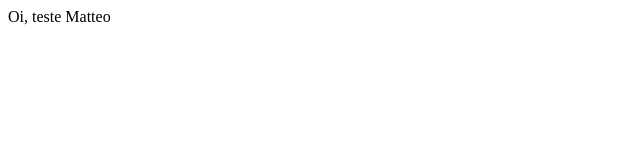
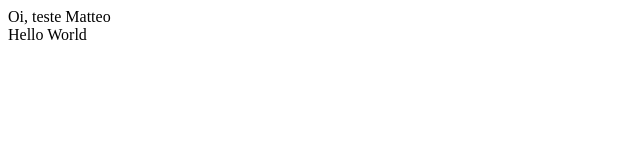
Before and after one commit to giustistarr/test, a plain HTML site: page index.html in a window 1280 px wide. Shown: the full height of the page, 0-640 px from the left. Drawn offline with Linux system fonts and the light colour scheme.

Commit message:
Update index.html

```diff
--- a/index.html
+++ b/index.html
@@ -1,5 +1,6 @@
 <html>
 <body>
-Oi, teste Matteo
+Oi, teste Matteo <br/>
+ Hello World
 </body>
 </html>
```
